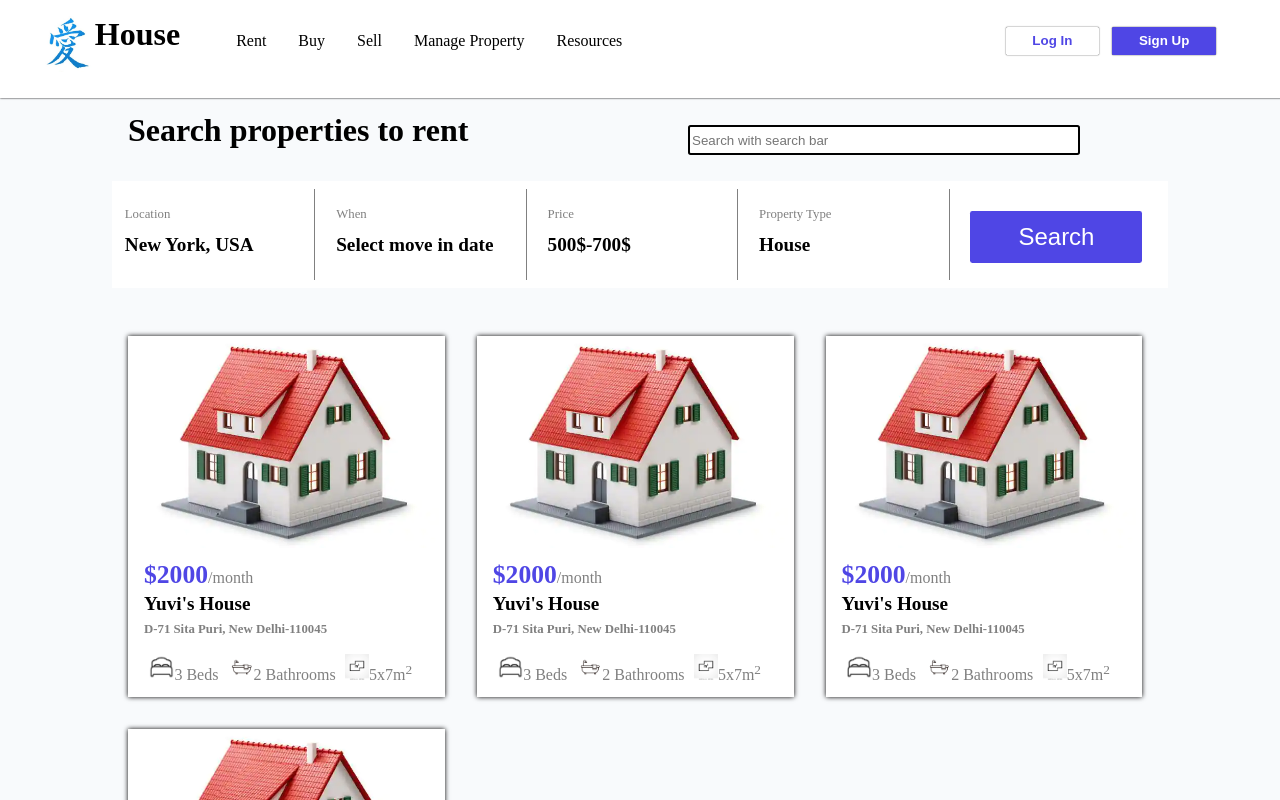
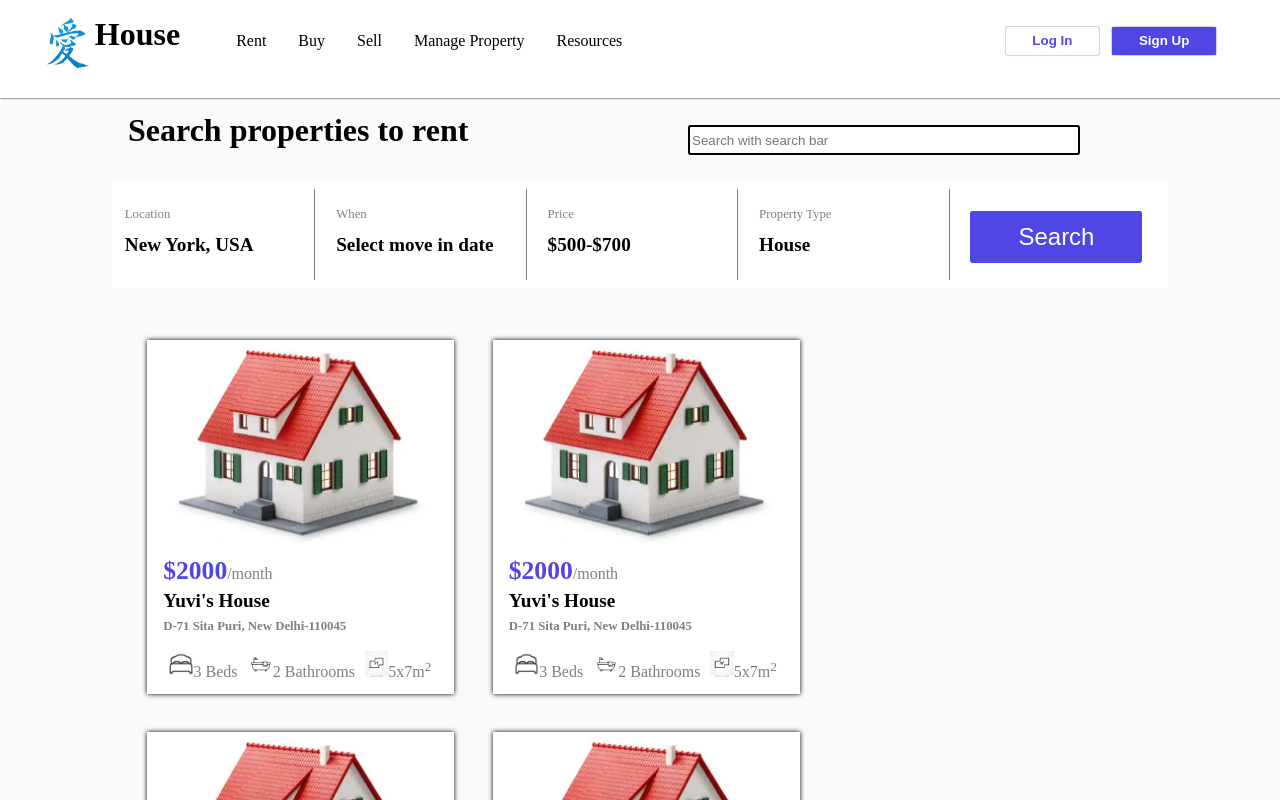
Before and after one commit to Yuvraj883/Real-Estate-Site, a Vue app: page / in a window 1280 px wide. Shown: the top 800 px of the page. Built offline with nearby package versions, Linux system fonts and the light colour scheme; a web font is replaced by a local one.

Commit message:
Added datalist property to search button

```diff
--- a/src/components/Card.vue
+++ b/src/components/Card.vue
@@ -29,7 +29,7 @@
 </script>
 <style scoped>
 .card{
-    margin:1rem;
+    margin:1.2rem;
     height:auto;
     width:30%;
     background:white;
--- a/src/components/Cards.vue
+++ b/src/components/Cards.vue
@@ -21,8 +21,9 @@ export default {
 </script>
 <style scoped>
 .cards{
-  margin:0em 7em;
+  margin:auto;
   display:flex;
   flex-wrap:wrap;
+  width:80%;
 }
 </style>
--- a/src/components/SearchSection.vue
+++ b/src/components/SearchSection.vue
@@ -2,7 +2,19 @@
     <div class="container">
 
     <h1>Search properties to rent</h1>
-    <input placeholder="Search with search bar"/>
+    <input list="cities" placeholder="Search with search bar"/>
+    <datalist id="cities">
+   <option value="New York"></option>
+   <option value="Los Angeles"></option>
+   <option value="Georgia"></option>
+   <option value="Washington"></option>
+   <option value="Alaska"></option>
+   <option value="Sillicon Valley"></option>
+   <option value="Virginia"></option>
+
+
+
+    </datalist>
     <div class="row">
     <div class="col border-right">
     <p class="secondary-txt">Location</p>
@@ -14,7 +26,7 @@
     </div>
      <div class="col border-right">
     <p class="secondary-txt">Price</p>
-    <p class="primary-txt">500$-700$</p>
+    <p class="primary-txt">$500-$700</p>
     </div>
      <div class="col border-right">
     <p class="secondary-txt">Property Type</p>
```
